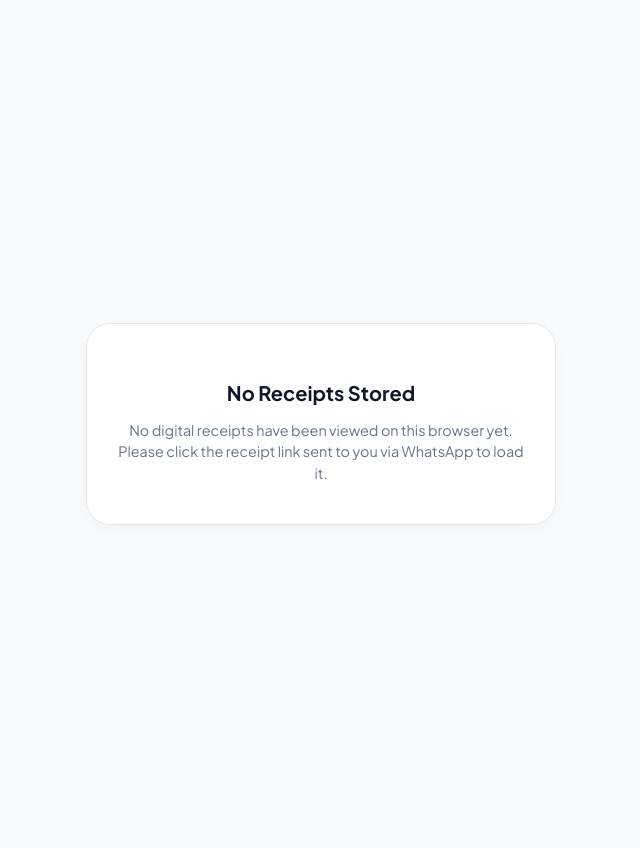
After one commit to DamaMichaelYohanna/sparkles, a Django app: page /r/latest/ in a window 1280 px wide. The commit adds this page. Shown: the whole page, without its empty margins (319-959 px from the left). Run offline with Django 4.2, Linux system fonts and the light colour scheme.

Commit message:
feat: add refresh button to digital receipt and implement PWA redirect to latest viewed receipt

```diff
--- /dev/null
+++ b/laundry_backend/landing/templates/landing/latest_receipt.html
@@ -0,0 +1,74 @@
+<!DOCTYPE html>
+<html lang="en">
+<head>
+    <meta charset="UTF-8">
+    <meta name="viewport" content="width=device-width, initial-scale=1.0">
+    <title>Redirecting to Digital Receipt...</title>
+    <!-- Google Fonts -->
+    <link href="https://fonts.googleapis.com/css2?family=Plus+Jakarta+Sans:wght@400;600;700&display=swap" rel="stylesheet">
+    <style>
+        body {
+            font-family: 'Plus Jakarta Sans', sans-serif;
+            background-color: #f8fafc;
+            color: #0f172a;
+            display: flex;
+            justify-content: center;
+            align-items: center;
+            min-height: 100vh;
+            margin: 0;
+            padding: 1.5rem;
+            text-align: center;
+        }
+        .container {
+            max-width: 420px;
+            padding: 2.5rem 1.5rem;
+            background: #ffffff;
+            border: 1px solid #e2e8f0;
+            border-radius: 24px;
+            box-shadow: 0 4px 18px -4px rgba(15, 23, 42, 0.05);
+        }
+        h2 {
+            font-size: 1.25rem;
+            font-weight: 700;
+            margin-bottom: 0.75rem;
+        }
+        p {
+            font-size: 0.9rem;
+            color: #64748b;
+            line-height: 1.5;
+            margin-bottom: 0;
+        }
+        .spinner {
+            width: 40px;
+            height: 40px;
+            border: 4px solid #e0f2fe;
+            border-top-color: #0284c7;
+            border-radius: 50%;
+            animation: spin 1s linear infinite;
+            margin: 0 auto 1.5rem auto;
+        }
+        @keyframes spin {
+            to { transform: rotate(360deg); }
+        }
+    </style>
+</head>
+<body>
+    <div class="container">
+        <div class="spinner"></div>
+        <h2>Opening your latest receipt...</h2>
+        <p id="message">Please wait while we locate your receipt details on this device.</p>
+    </div>
+
+    <script>
+        // Client-side redirect
+        const latestCode = localStorage.getItem('latest_tracking_code');
+        if (latestCode) {
+            window.location.replace('/r/' + latestCode + '/');
+        } else {
+            document.querySelector('.spinner').style.display = 'none';
+            document.querySelector('h2').innerText = 'No Receipts Stored';
+            document.getElementById('message').innerText = 'No digital receipts have been viewed on this browser yet. Please click the receipt link sent to you via WhatsApp to load it.';
+        }
+    </script>
+</body>
+</html>
--- a/laundry_backend/landing/urls.py
+++ b/laundry_backend/landing/urls.py
@@ -19,5 +19,7 @@ urlpatterns = [
     path('join-waitlist/', views.JoinWaitlistView.as_view(), name='api-waitlist'),
     path('sitemap.xml', views.sitemap_xml, name='sitemap-xml'),
     path('robots.txt', views.robots_txt, name='robots-txt'),
+    path('r/latest/', views.public_latest_receipt_view, name='public-receipt-latest'),
+    path('manifest.json', views.pwa_manifest_view, name='pwa-manifest'),
     path('r/<str:tracking_code>/', views.public_receipt_view, name='public-receipt-detail'),
 ]
--- a/laundry_backend/landing/views.py
+++ b/laundry_backend/landing/views.py
@@ -337,3 +337,31 @@ def public_receipt_view(request, tracking_code):
         'statuses': statuses_list,
     }
     return render(request, 'landing/receipt.html', context)
+
+
+def public_latest_receipt_view(request):
+    return render(request, 'landing/latest_receipt.html')
+
+
+def pwa_manifest_view(request):
+    from django.http import JsonResponse
+    protocol = "https" if request.is_secure() else "http"
+    host = request.get_host()
+    logo_url = f"{protocol}://{host}/static/landing/images/logo.png"
+
+    manifest_data = {
+        "name": "Sparkles Receipts",
+        "short_name": "Receipts",
+        "start_url": "/r/latest/",
+        "display": "standalone",
+        "background_color": "#f8fafc",
+        "theme_color": "#0284c7",
+        "icons": [
+            {
+                "src": logo_url,
+                "sizes": "512x512",
+                "type": "image/png"
+            }
+        ]
+    }
+    return JsonResponse(manifest_data)
```
Also changed, not shown: laundry_backend/landing/templates/landing/receipt.html (+14 -2 lines).
